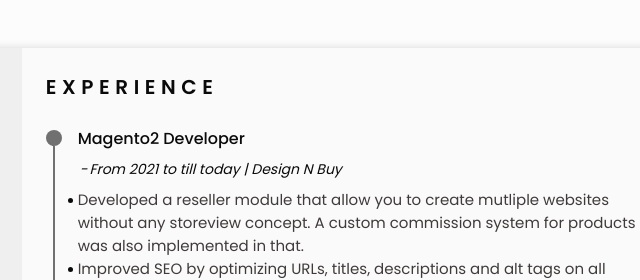
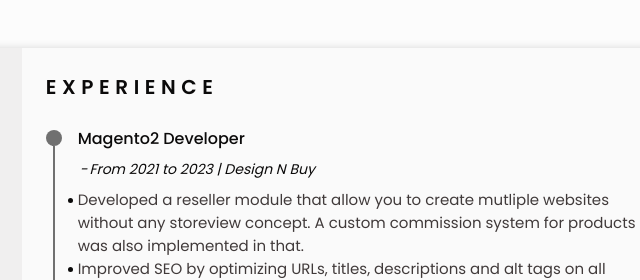
Before and after one commit to divya-vaghasiya/resume, a plain HTML site: page index.html in a window 1280 px wide. Shown: the top 280 px of the page, 457-1097 px from the left. Drawn offline with nearby package versions, Linux system fonts and the light colour scheme.

Commit message:
[7SPAN] update

```diff
--- a/index.html
+++ b/index.html
@@ -166,7 +166,7 @@
 
                                 <div class="experience__data bd-grid">
                                     <h3 class="experience__title">Magento2 Developer</h3>
-                                    <span class="experience__company">From 2021 to till today | Design N Buy</span>
+                                    <span class="experience__company">From 2021 to 2023 | Design N Buy</span>
                                     <div class="experience__description">
                                         <p>Developed a reseller module that allow you to create mutliple websites without any storeview concept. A custom commission system for products was also implemented in that.</p>
                                         <p>Improved SEO by optimizing URLs, titles, descriptions and alt tags on all images in the store</p>
```
